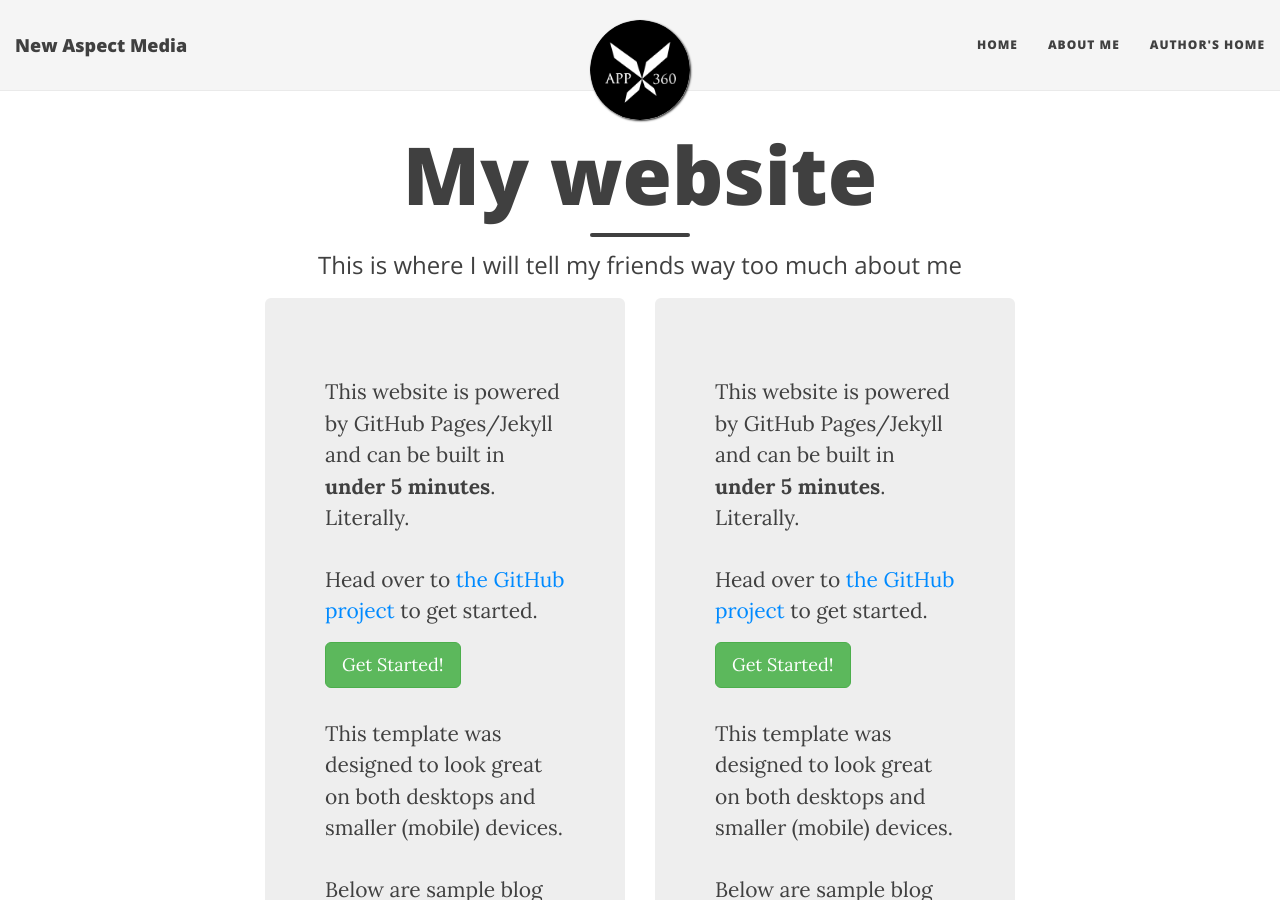
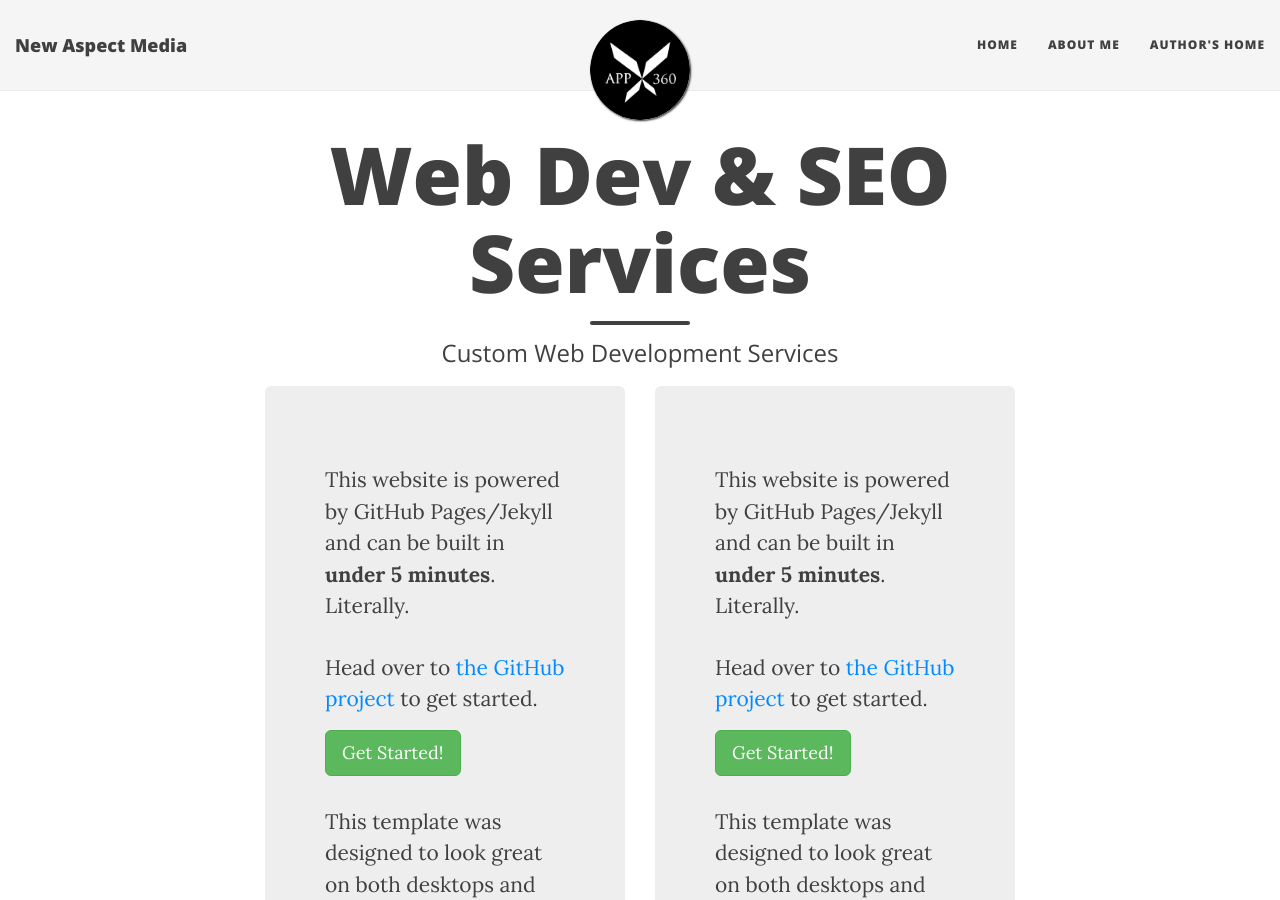
Before and after one commit to newmedia77/appxnam, a Jekyll site: the page built from index.html, in a window 1280 px wide and 900 px high. Built offline with Jekyll 4.4.1, drawn with Linux system fonts in a browser that asks for light colours; nearby versions of some CDN libraries; the list of posts is cut into pages by our own code.

Commit message:
andreas
index

```diff
--- a/index.html
+++ b/index.html
@@ -1,7 +1,7 @@
 ---
 layout: page
-title: My website
-subtitle: This is where I will tell my friends way too much about me
+title: Web Dev &amp; SEO Services
+subtitle: Custom Web Development Services
 ---
 <div class="row">
 <div class="col-xs-12 col-sm-6 col-lg-6">
```
